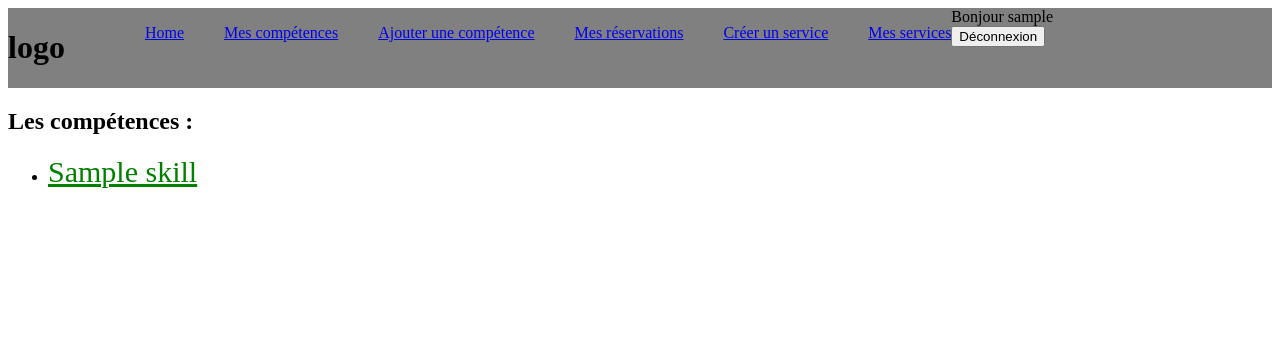
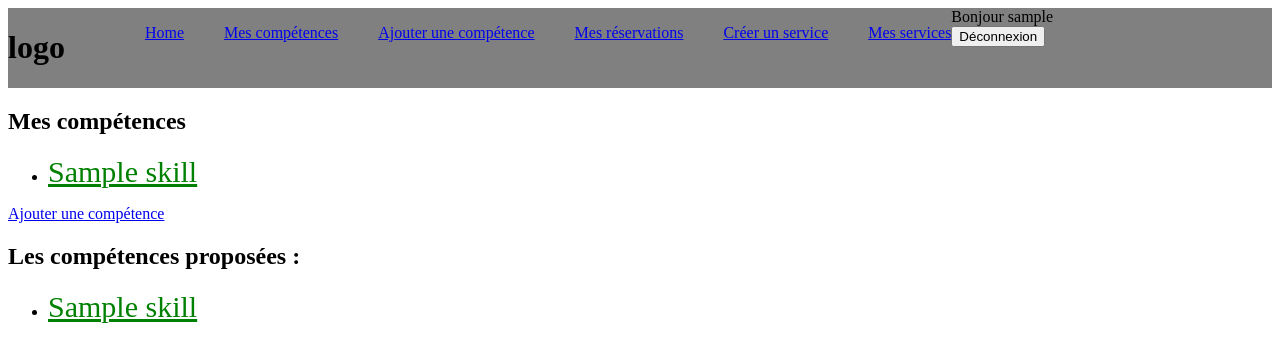
Before and after one commit to tokysigogneau/django-eval, a Django app: page /ezservice/ in a window 1280 px wide. Shown: the top 362 px of the page. Run offline with Django 5.2, Linux system fonts and the light colour scheme; a user stored in the database is signed in; tables that the repository leaves empty hold one stand-in row (values such as "Sample post").

Commit message:
Added a display of the user's skill on the homepage and link directly to a list of users who asked help on this service.

```diff
--- a/django-eval/ezservice/templates/ezservice/index.html
+++ b/django-eval/ezservice/templates/ezservice/index.html
@@ -2,7 +2,22 @@
 {% load static %}
 
 {% block content %}
-<h2>Les compétences : </h2>
+<h2>Mes compétences</h2>
+
+<ul>
+    {% for user in my_skills_list %}
+        <li><a href="{% url 'ezservice:service_owner' user.skill.skill_name %}">
+            {{ user.skill.skill_name }}</a>
+        </li>
+
+    {% empty %}
+        <li>Aucune compétence enregistrée.</li>
+    {% endfor %}
+</ul>
+
+<a href="{% url 'ezservice:add_skill' %}">Ajouter une compétence</a>
+
+<h2>Les compétences proposées : </h2>
     {% if skills_list %}
         <ul>
         {% for skill in skills_list %}
@@ -10,6 +25,6 @@
         {% endfor %}
         </ul>
     {% else %}
-        <p>No polls are available.</p>
+        <p>Aucune compétence mise en ligne</p>
     {% endif %}
 {% endblock %}
--- a/django-eval/ezservice/views.py
+++ b/django-eval/ezservice/views.py
@@ -11,7 +11,10 @@ from .models import Service, Reservation, Skill, UserSkill
 
 def index(request):
     skills_list = Skill.objects.all()
-    context = {"skills_list": skills_list}
+    my_skills_list = UserSkill.objects.filter(
+        user=request.user
+    )
+    context = {"skills_list": skills_list, "my_skills_list": my_skills_list}
 
     return render(request, "ezservice/index.html", context)
 
```
